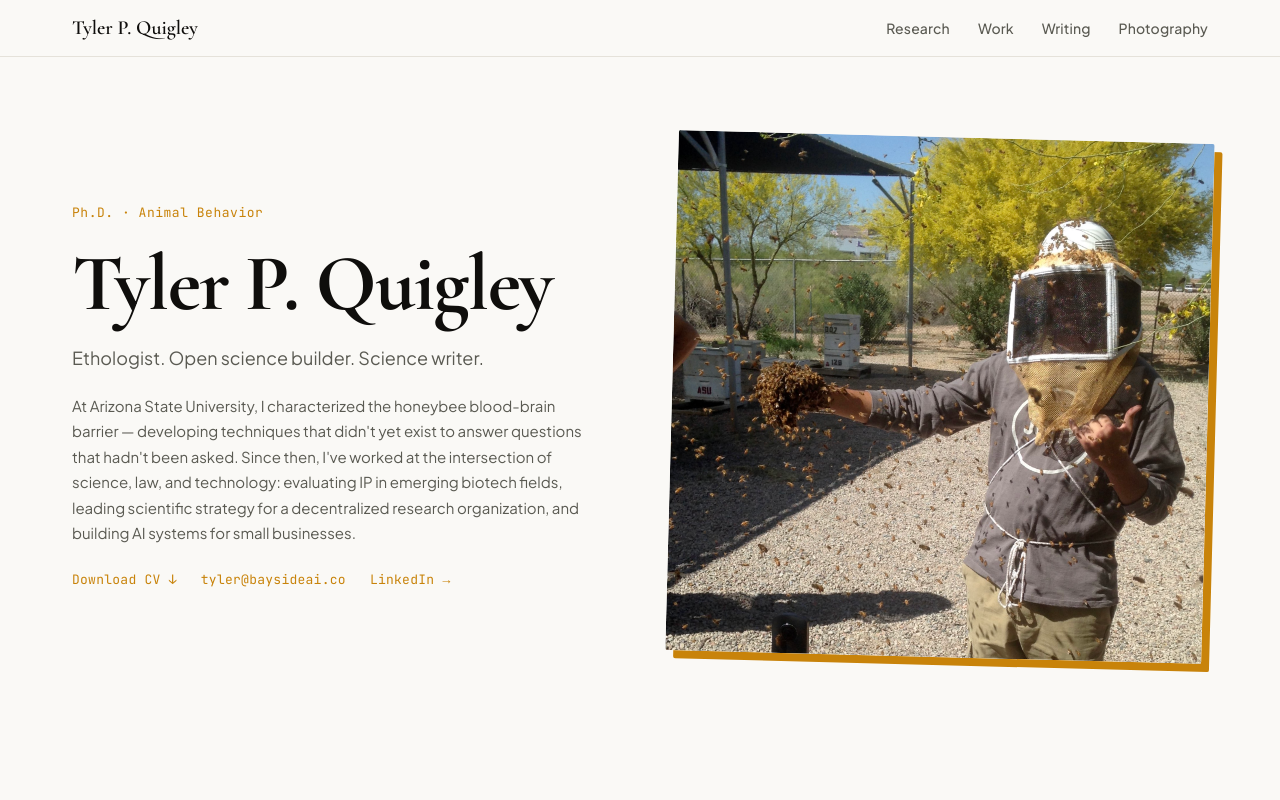
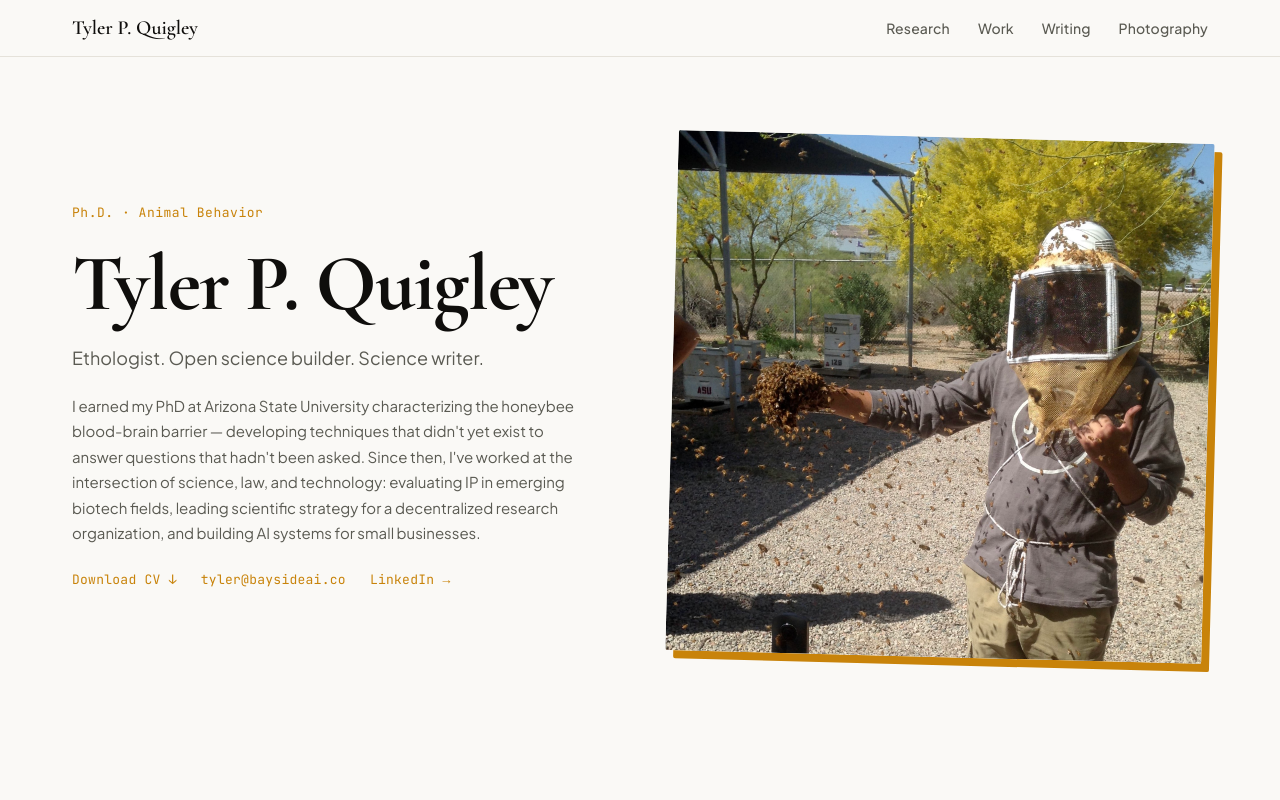
Before and after one commit to atticusbot/tyler-quigley, a React (Vite) app: page / in a window 1280 px wide. Shown: the top 800 px of the page. Built offline with nearby package versions, Linux system fonts and the light colour scheme.

Commit message:
copy: bio opener to earned my PhD phrasing

```diff
--- a/src/App.tsx
+++ b/src/App.tsx
@@ -43,9 +43,9 @@ function App() {
             <h1 className="hero-name">Tyler P. Quigley</h1>
             <p className="hero-tagline">Ethologist. Open science builder. Science writer.</p>
             <p className="hero-bio">
-              At Arizona State University, I characterized the honeybee blood-brain barrier —
-              developing techniques that didn't yet exist to answer questions that hadn't
-              been asked. Since then, I've worked at the intersection
+              I earned my PhD at Arizona State University characterizing the honeybee
+              blood-brain barrier — developing techniques that didn't yet exist to answer
+              questions that hadn't been asked. Since then, I've worked at the intersection
               of science, law, and technology: evaluating IP in emerging biotech fields,
               leading scientific strategy for a decentralized research organization, and
               building AI systems for small businesses.
```
